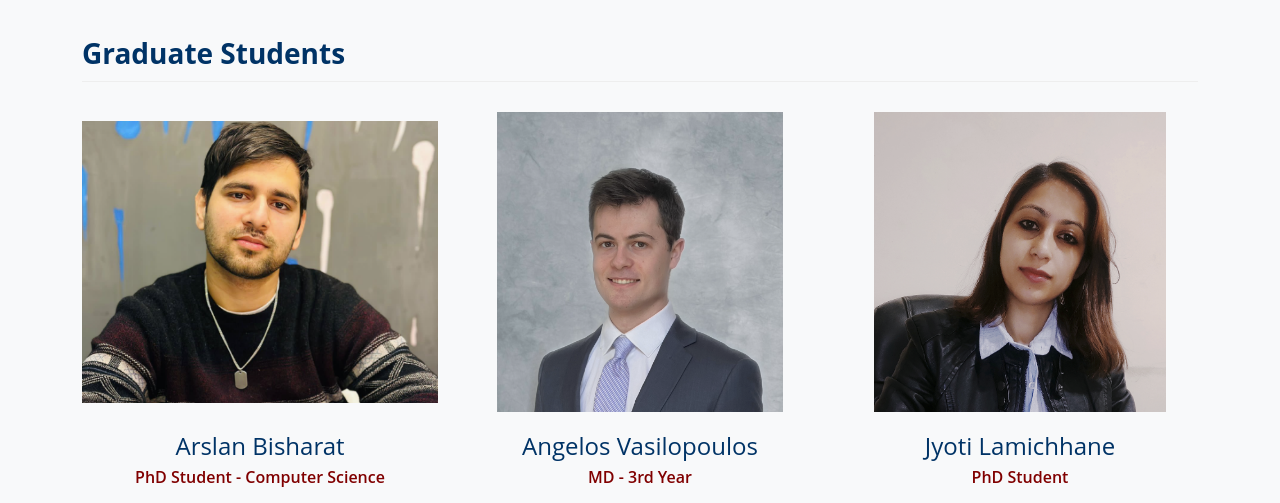
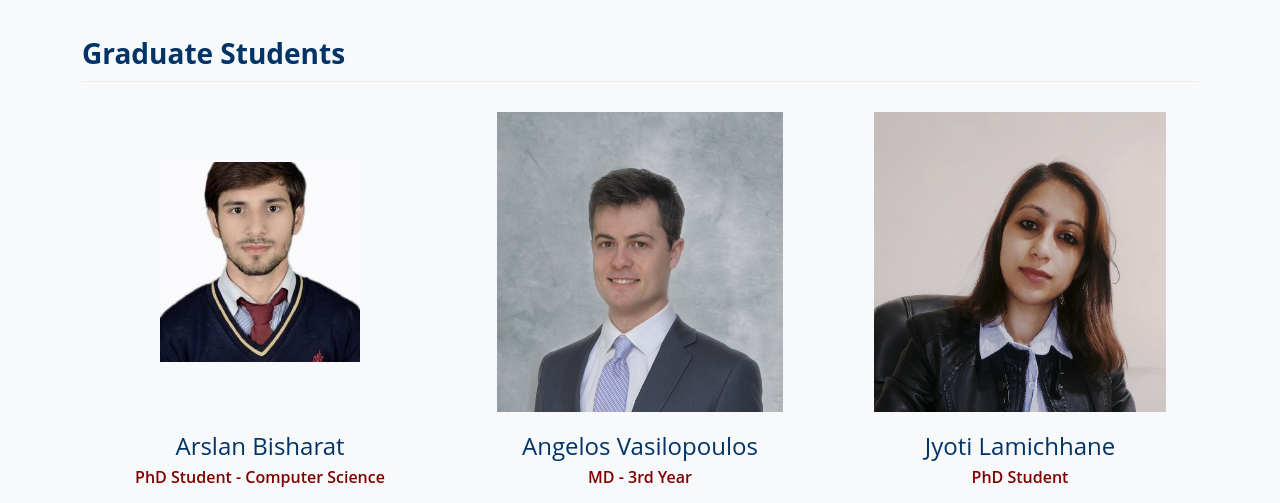
Before and after one commit to arslanbisharat/jamesjilab.com, a plain HTML site: page team.html in a window 1280 px wide. Shown: the part 1812-2315 px from the top of the page. Drawn offline with nearby package versions, Linux system fonts and the light colour scheme.

Commit message:
Update team.html

```diff
--- a/team.html
+++ b/team.html
@@ -416,7 +416,7 @@
                     <div class="col-md-4">
                         <div class="team-member">
                             <div class="team-img">
-                                <img src="people-img/arslan.png" alt="Arslan Bisharat" class="img-fluid">
+                                <img src="people-img/arslan image.jpg" alt="Arslan Bisharat" class="img-fluid">
                             </div>
                             <div class="team-info">
                                 <h4>Arslan Bisharat</h4>
```
